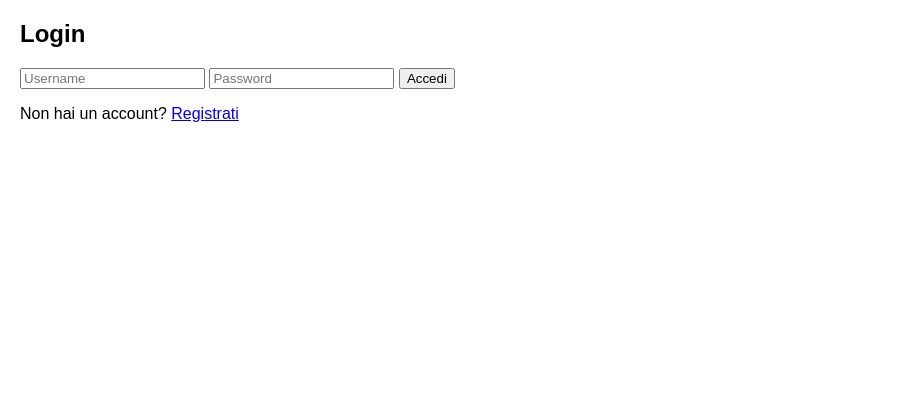
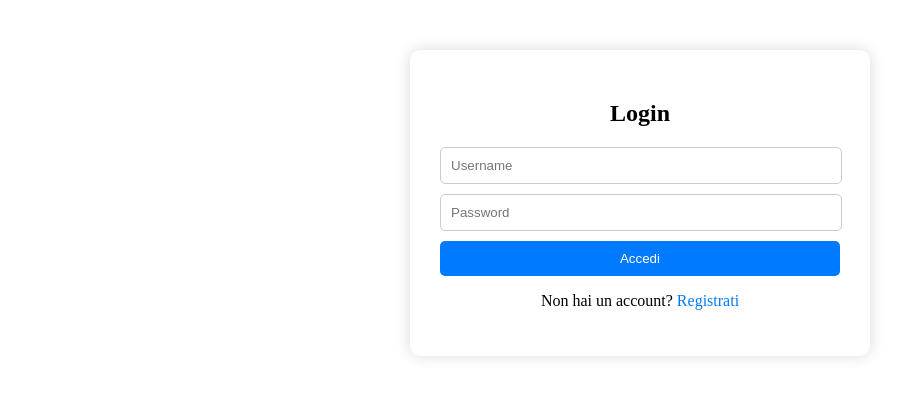
Before and after one commit to Jiplusplus/Brioshki, a website: page frontend/login.html in a window 1280 px wide. Shown: the whole page, without its empty margins (0-916 px from the left). Drawn offline with Linux system fonts and the light colour scheme.

Commit message:
upgrade css

```diff
--- a/frontend/login.html
+++ b/frontend/login.html
@@ -4,11 +4,10 @@
   <meta charset="UTF-8">
   <meta name="viewport" content="width=device-width, initial-scale=1.0">
   <title>Login</title>
-  <style>
-    body { font-family: Arial, sans-serif; margin: 20px; }
-  </style>
+  <link rel="stylesheet" href="style.css">
 </head>
 <body>
+  <div class="login-container">
   <h2>Login</h2>
   <form id="loginForm">
     <input type="text" id="username" placeholder="Username" required>
@@ -37,5 +36,6 @@
       }
     });
   </script>
+  </div>
 </body>
 </html>
--- /dev/null
+++ b/frontend/style.css
@@ -0,0 +1,46 @@
+/* Contenitore Login */
+.login-container {
+    background: #ffffff;
+    padding: 30px;
+    border-radius: 10px;
+    box-shadow: 0px 0px 15px rgba(0, 0, 0, 0.15);
+    max-width: 400px;
+    margin: 50px auto;
+    text-align: center;
+  }
+
+  /* Input */
+  input {
+    width: calc(100% - 20px);
+    padding: 10px;
+    margin: 10px 0;
+    border: 1px solid #ccc;
+    border-radius: 5px;
+    display: block;
+  }
+
+  /* Bottone di Login */
+  button {
+    background: #007bff;
+    color: white;
+    border: none;
+    padding: 10px;
+    border-radius: 5px;
+    cursor: pointer;
+    width: 100%;
+    transition: background 0.3s;
+  }
+
+  button:hover {
+    background: #0056b3;
+  }
+
+  /* Link */
+  a {
+    color: #007bff;
+    text-decoration: none;
+  }
+
+  a:hover {
+    text-decoration: underline;
+  }
```
Also changed, not shown: frontend/index.html (+1 -0 lines), frontend/signup.html (+1 -0 lines).
